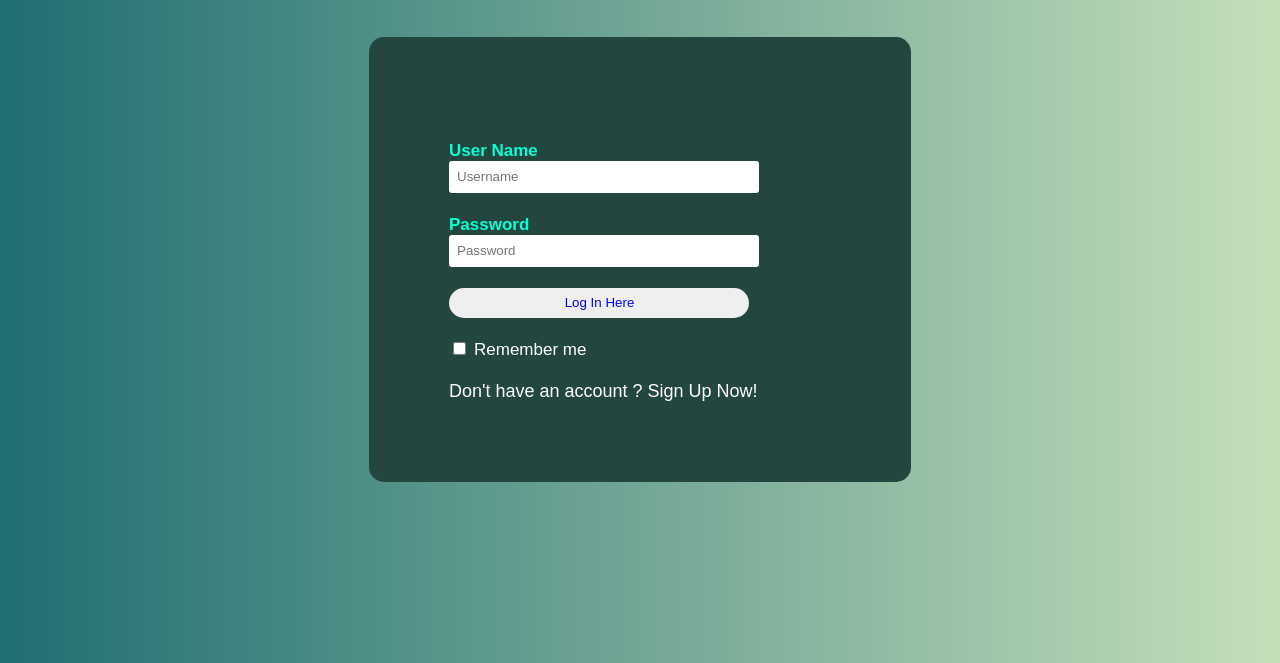
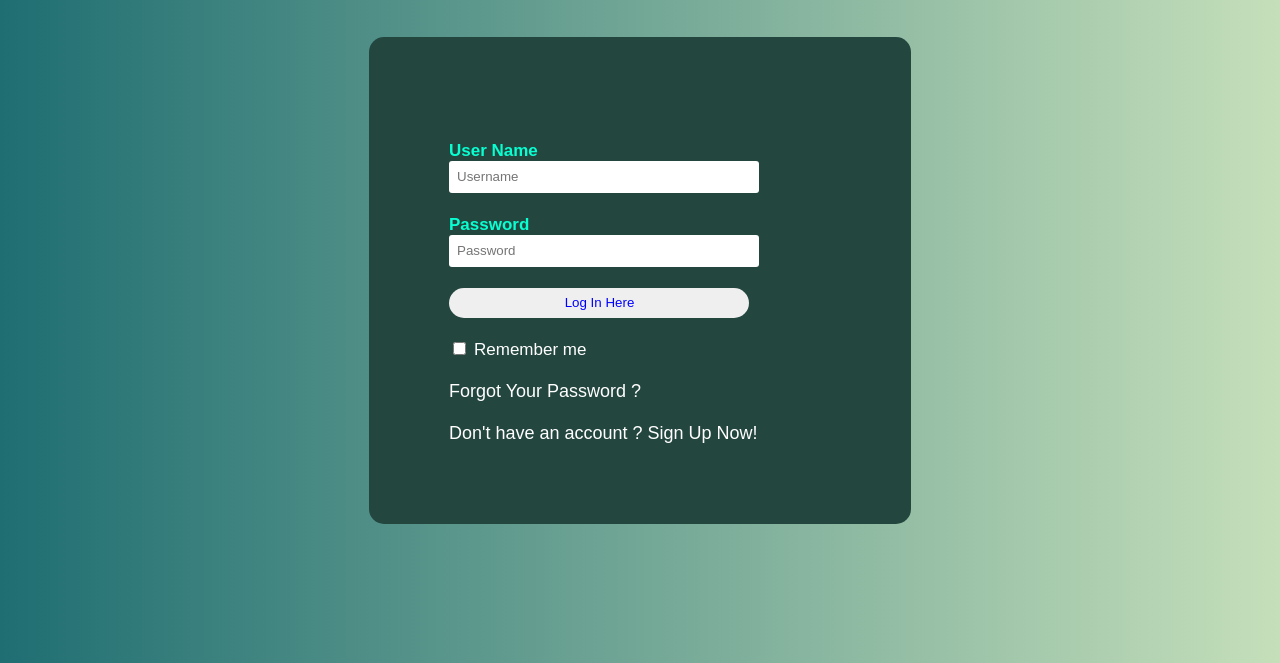
Before and after one commit to FadyMaged777/Helwan-sPremiere, a plain HTML site: page Login.html in a window 1280 px wide. Shown: the part 137-800 px from the top of the page. Drawn offline with Linux system fonts and the light colour scheme.

Commit message:
login update-milad2

```diff
--- a/Login.html
+++ b/Login.html
@@ -58,6 +58,8 @@
     <input type="checkbox" id="check">
     <span>Remember me</span>
     <br><br>
+    <a href="#" class="forgot">Forgot Your Password ?</a>
+    <br><br>
     <a href="registration.html" class="forgot">Don't have an account ? Sign Up Now!</a>
 </form>
 </div>
```
